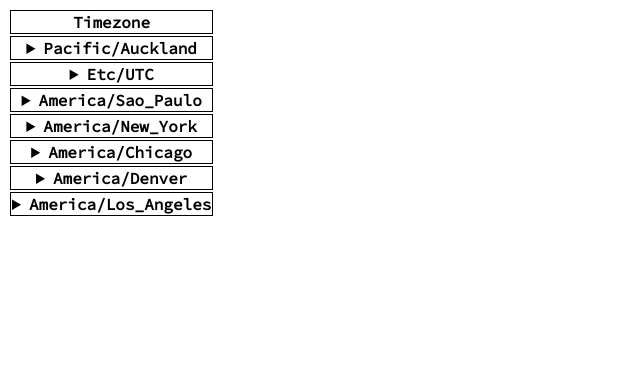
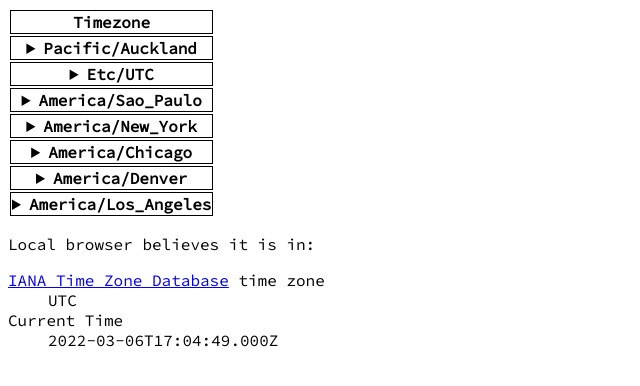
Before and after one commit to empjustine/empjustine.github.io, a plain HTML site: page timezone/index.html in a window 1280 px wide. Shown: the whole page, without its empty margins (0-640 px from the left). Drawn offline with nearby package versions, Linux system fonts and the light colour scheme.

Commit message:
Update index.html

```diff
--- a/timezone/index.html
+++ b/timezone/index.html
@@ -9,9 +9,11 @@
     <link rel="preconnect" href="https://fonts.gstatic.com" crossorigin>
     <link href="https://fonts.googleapis.com/css2?family=Source+Code+Pro&display=swap" rel="stylesheet">
     <style>/*<![CDATA[*/
+      * {
+        font-family: 'Source Code Pro', monospace;
+      }
       td, th {
         border: 1px solid;
-        font-family: 'Source Code Pro', monospace;
       }
     /*]]>*/</style>
   </head>
@@ -20,7 +22,6 @@
       <thead>
         <tr>
           <th scope="column">Timezone</th>
-          <!--<td></td>-->
         </tr>
       </thead>
       <tbody>
@@ -47,10 +48,22 @@
         </tr>
       </tbody>
     </table>
+    <p>Local browser believes it is in:</p>
+    <dl>
+      <dt><a href="https://www.iana.org/time-zones">IANA Time Zone Database</a> time zone</dt>
+      <dd id="timezone">UNKNOWN_TIMEZONE</dd>
+      <dt>Current Time</dt>
+      <dd id="time_now">UNKNOWN_TIME_NOW</dd>
+    </dl>
     <script type="module">//<![CDATA[
-      import { DateTime } from 'https://cdn.skypack.dev/pin/luxon@v2.3.0-NfI5UpKDVoBRijPyPIBX/mode=imports/optimized/luxon.js';
+      document.querySelector('dd#timezone').innerText = Intl.DateTimeFormat().resolvedOptions().timeZone;
+      document.querySelector('dd#time_now').innerText = new Date().toISOString();
+    //]]></script>
+    <script type="module">//<![CDATA[
+      import { DateTime, Interval } from 'https://cdn.skypack.dev/pin/luxon@v2.3.0-NfI5UpKDVoBRijPyPIBX/mode=imports/optimized/luxon.js';
       import { select } from 'https://cdn.skypack.dev/pin/d3-selection@v3.0.0-sAmQ3giCT8irML5wz1T1/mode=imports/optimized/d3-selection.js';
       const startTimeRaw = new URL(window.location).searchParams.get('startTime');
+      const intervals = new URL(window.location).searchParams.getAll('interval').map(i => Interval.fromISO(i));
       const startTime = startTimeRaw ? DateTime.fromISO(startTimeRaw) : DateTime.now();
       const offsets = [...Array(24).keys()];
       for (const timezoneNode of document.querySelectorAll('tbody tr th details summary')) {
```
